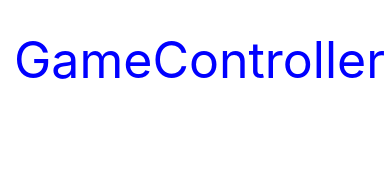
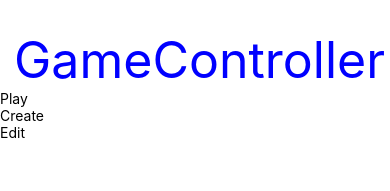
Before and after one commit to ACM-UConn/GameController-Mobile, a React Native app: screen / in a window 390 px wide. Shown: the top 191 px of the page. Built offline with nearby package versions, Linux system fonts and the light colour scheme.

Commit message:
added buttons

```diff
--- a/components/HomeScreen/HomeActionBar.js
+++ b/components/HomeScreen/HomeActionBar.js
@@ -1,9 +1,27 @@
 import React from 'react';
-import { StyleSheet } from 'react-native';
+import { StyleSheet, TouchableHighlight, Text, View } from 'react-native';
 
 export default function HomeActionBar() {
   return (
-      null
+      <View>
+        <TouchableHighlight>
+          <View>
+            <Text>Play</Text>
+          </View>
+        </TouchableHighlight>
+
+        <TouchableHighlight>
+          <View>
+            <Text>Create</Text>
+          </View>
+        </TouchableHighlight>
+
+        <TouchableHighlight>
+          <View>
+            <Text>Edit</Text>
+          </View>
+        </TouchableHighlight>
+      </View>
   );
 }
 
```
